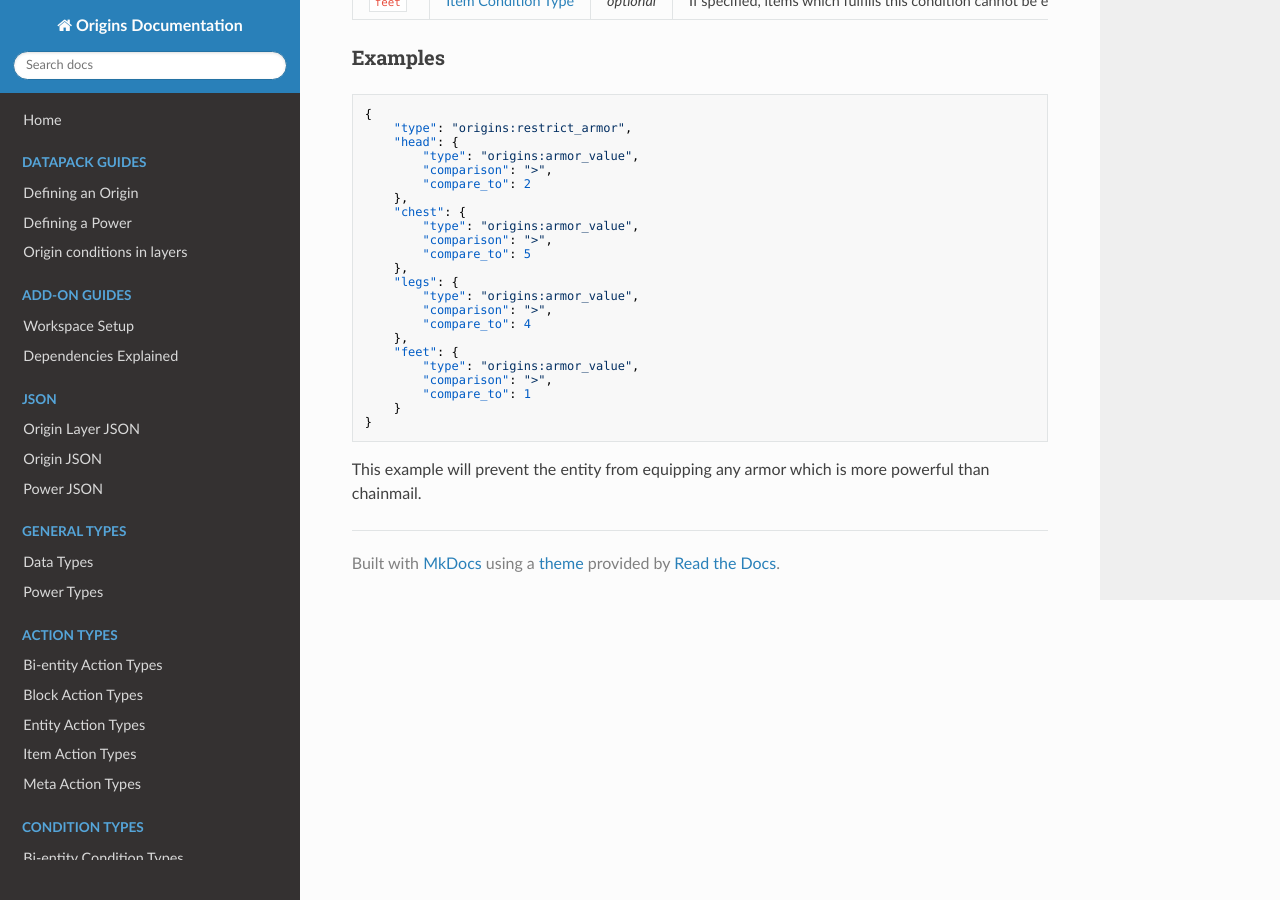
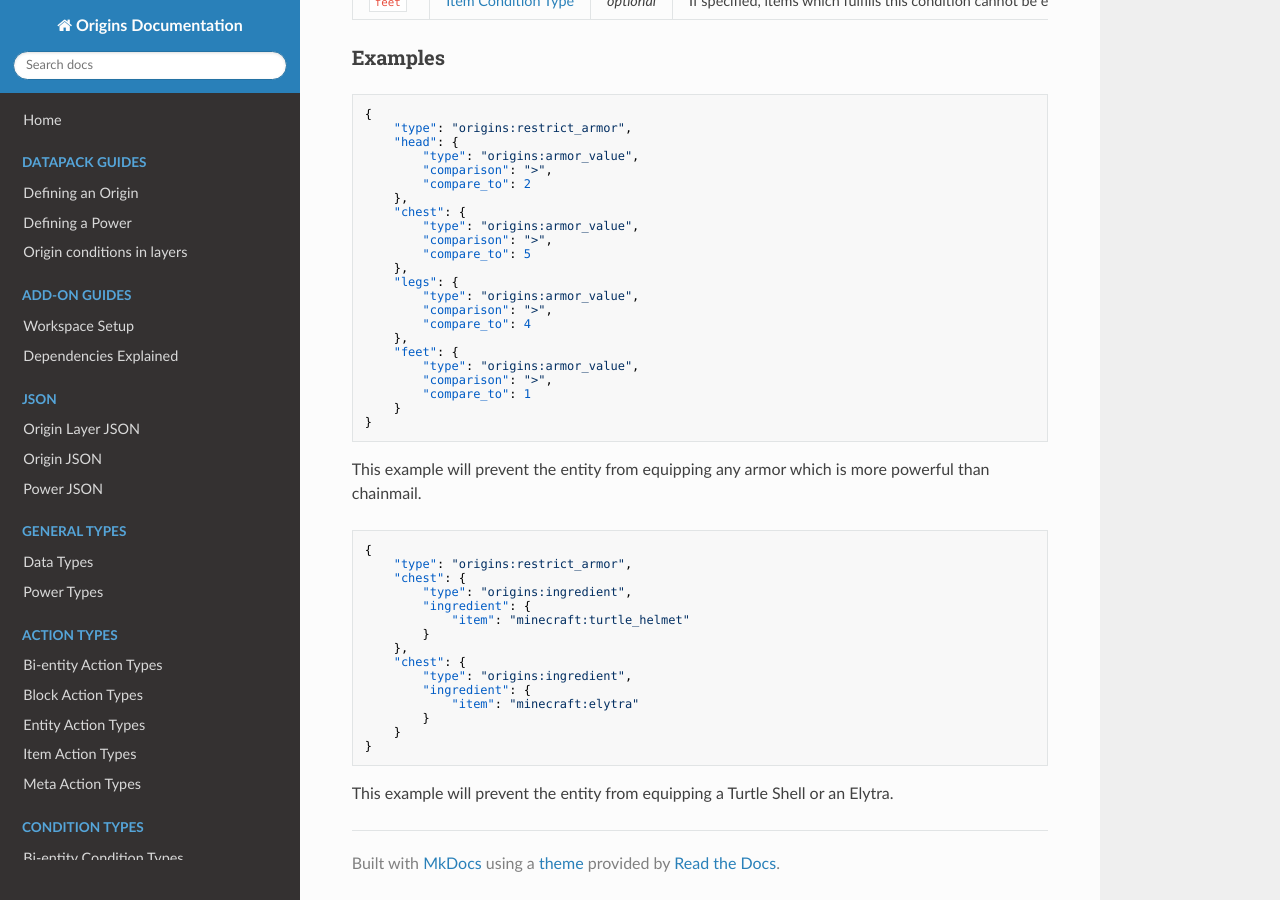
Before and after one commit to apace100/origins-docs, an MkDocs documentation site: the page built from docs/types/power_types/restrict_armor.md, in a window 1280 px wide and 900 px high, scrolled down 685 px. Built offline with MkDocs 1.6.1, drawn with Linux system fonts in a browser that asks for light colours; nearby versions of some CDN libraries.

Commit message:
Updated `restrict_armor.md` Added an example on how to restrict specific items from being equipped.

````diff
--- a/docs/types/power_types/restrict_armor.md
+++ b/docs/types/power_types/restrict_armor.md
@@ -55,3 +55,23 @@ Field  | Type | Default | Description
 ```
 
 This example will prevent the entity from equipping any armor which is more powerful than chainmail.
+
+```json
+{
+    "type": "origins:restrict_armor",
+    "chest": {
+        "type": "origins:ingredient",
+        "ingredient": {
+            "item": "minecraft:turtle_helmet"
+        }
+    },
+    "chest": {
+        "type": "origins:ingredient",
+        "ingredient": {
+            "item": "minecraft:elytra"
+        }
+    }
+}
+```
+
+This example will prevent the entity from equipping a Turtle Shell or an Elytra.
````
